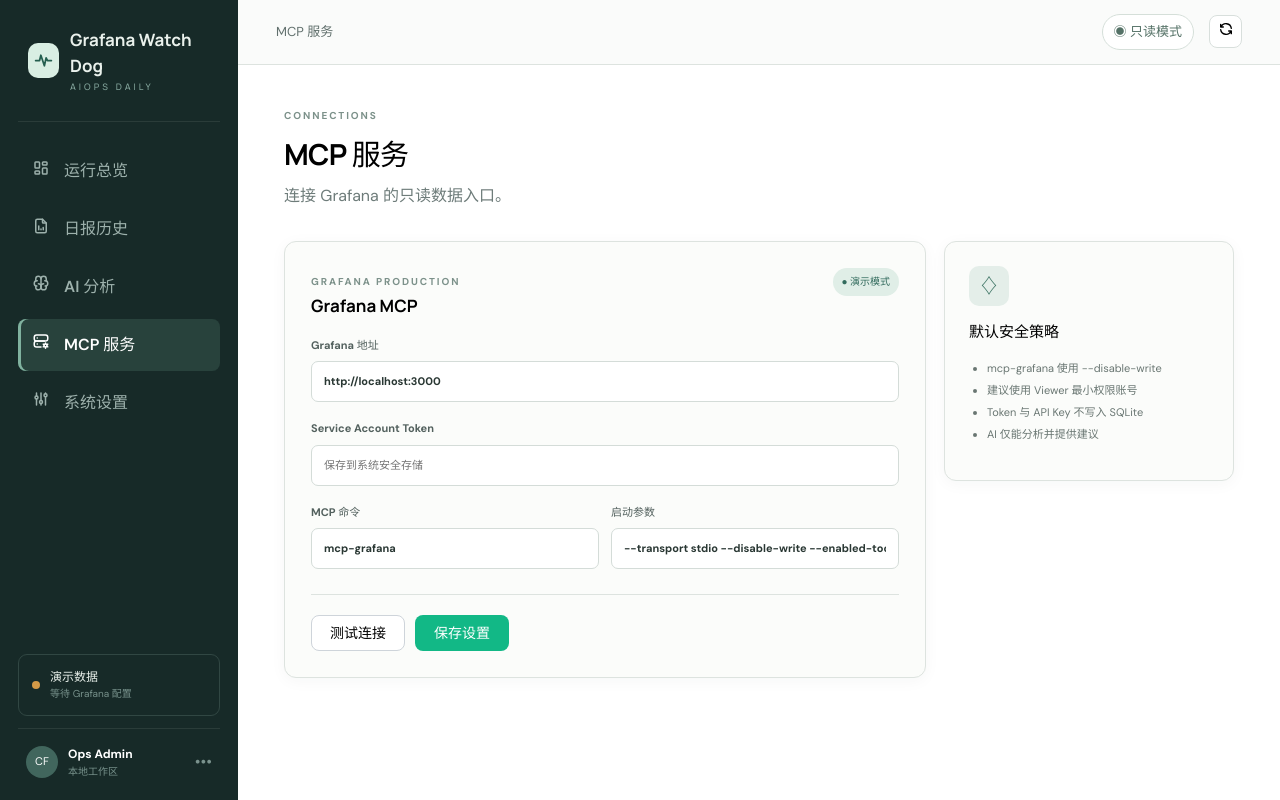
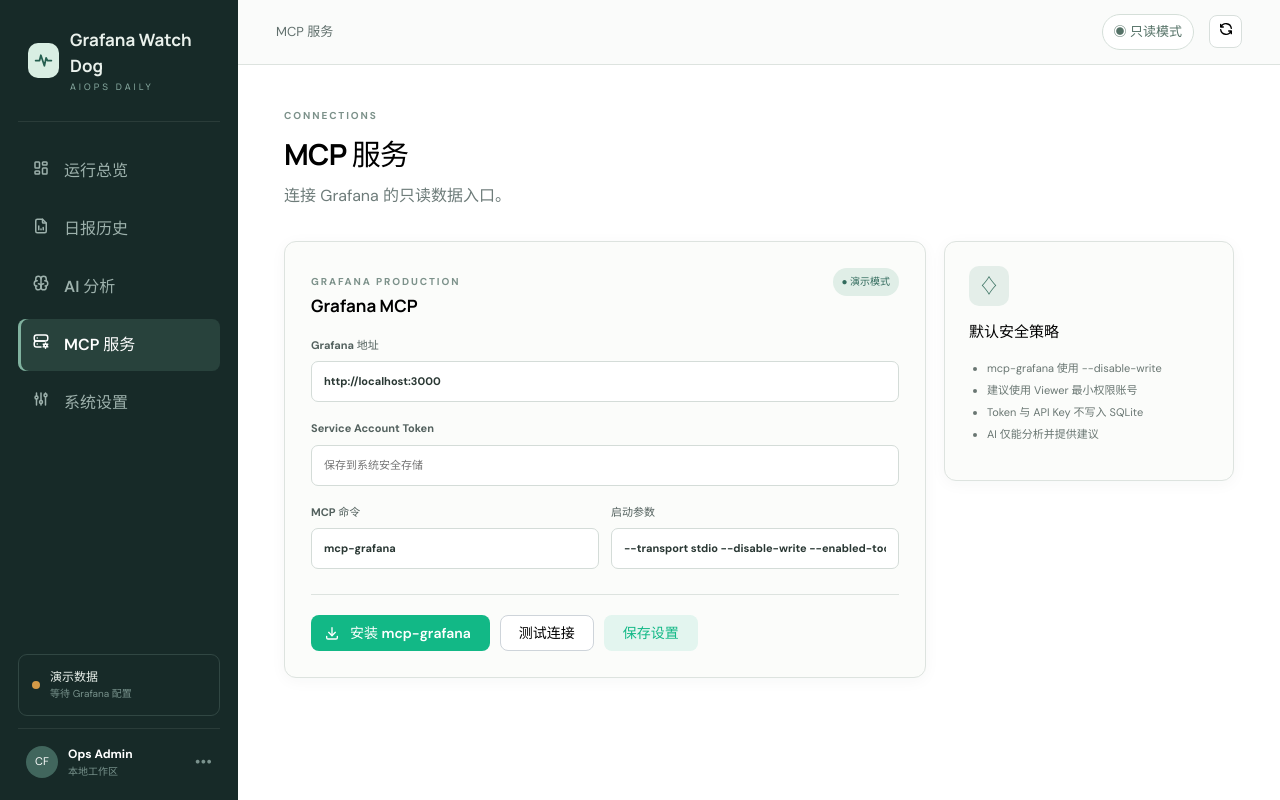
Before and after one commit to fengjutian/grafana_watch_dog, a React (Vite) app: page / in a window 1280 px wide. Both pictures are taken after a click on the button "MCP 服务". Built offline with nearby package versions, Linux system fonts and the light colour scheme.

Commit message:
feat: add MCP Grafana installation functionality and update related types

```diff
--- a/src/domain/report/types.ts
+++ b/src/domain/report/types.ts
@@ -17,3 +17,4 @@
 }
 
 export interface McpTool { name: string; description: string }
+export interface McpInstallResult { command: string; argsPrefix: string[]; method: "existing" | "uvx" | "go"; message: string }
--- a/src/features/workspace/WatchDogWorkspace.tsx
+++ b/src/features/workspace/WatchDogWorkspace.tsx
@@ -1,7 +1,7 @@
 import { useEffect, useMemo, useState } from "react";
 import { Button, Tooltip } from "@mantine/core";
-import { IconActivityHeartbeat, IconAdjustments, IconBrain, IconFileAnalytics, IconLayoutDashboard, IconRefresh, IconServerCog, IconSparkles } from "@tabler/icons-react";
-import { generateReport, listMcpTools, listReports, loadSettings, saveSettings, testConnection } from "../../infrastructure/tauri/client";
+import { IconActivityHeartbeat, IconAdjustments, IconBrain, IconDownload, IconFileAnalytics, IconLayoutDashboard, IconRefresh, IconServerCog, IconSparkles } from "@tabler/icons-react";
+import { generateReport, installMcpGrafana, listMcpTools, listReports, loadSettings, saveSettings, testConnection } from "../../infrastructure/tauri/client";
 import { defaultSettings } from "../../infrastructure/demo/reportFixtures";
 import type { AppSettings, Issue, McpTool, Report, Status } from "../../domain/report/types";
 
@@ -63,15 +63,29 @@
 function SettingsPage({ initial, section }: { initial: AppSettings; section: "mcp" | "settings" }) {
   const [form, setForm] = useState(initial); const [message, setMessage] = useState(""); const [testing, setTesting] = useState(false);
   const [tools, setTools] = useState<McpTool[]>([]);
+  const [installing, setInstalling] = useState(false);
   useEffect(() => setForm(initial), [initial]);
   const field = (key: keyof AppSettings, value: string | boolean) => setForm({ ...form, [key]: value });
   const test = async () => { setTesting(true); setMessage(""); try { const result = await testConnection(form); setTools(await listMcpTools(form)); setMessage(result); } catch (e) { setTools([]); setMessage(e instanceof Error ? e.message : "连接失败"); } finally { setTesting(false); } };
   const save = async () => { await saveSettings(form); setMessage("设置已保存；敏感凭据不会写入浏览器存储。"); };
+  const install = async () => {
+    setInstalling(true); setMessage("正在下载并准备官方 mcp-grafana…");
+    try {
+      const result = await installMcpGrafana();
+      const cleanArgs = form.mcpArgs.replace(/^mcp-grafana\s+/, "");
+      const next = { ...form, mcpCommand: result.command, mcpArgs: [...result.argsPrefix, cleanArgs].filter(Boolean).join(" ") };
+      setForm(next); await saveSettings(next);
+      if (next.grafanaToken && next.grafanaUrl) {
+        setTools(await listMcpTools(next)); setMessage(`${result.message}，并已连接 Grafana。`);
+      } else { setMessage(`${result.message}。请填写 Grafana Token 后测试连接。`); }
+    } catch (error) { setMessage(error instanceof Error ? error.message : "安装失败"); }
+    finally { setInstalling(false); }
+  };
   const isMcp = section === "mcp";
   return <><div className="page-title"><div><p className="eyebrow">{isMcp ? "CONNECTIONS" : "PREFERENCES"}</p><h1>{isMcp ? "MCP 服务" : "系统设置"}</h1><p>{isMcp ? "连接 Grafana 的只读数据入口。" : "配置模型与日报生成计划。"}</p></div></div><div className="settings-grid"><div className="card form-card"><div className="section-head"><div><span className="section-kicker">{isMcp ? "GRAFANA PRODUCTION" : "AI PROVIDER"}</span><h2>{isMcp ? "Grafana MCP" : "分析模型"}</h2></div><span className="status-pill healthy">● {isMcp ? "演示模式" : "待配置"}</span></div>{isMcp ? <>
     <label>Grafana 地址<input value={form.grafanaUrl} onChange={e => field("grafanaUrl", e.target.value)} /></label><label>Service Account Token<input type="password" value={form.grafanaToken} onChange={e => field("grafanaToken", e.target.value)} placeholder="保存到系统安全存储" /></label><div className="form-pair"><label>MCP 命令<input value={form.mcpCommand} onChange={e => field("mcpCommand", e.target.value)} /></label><label>启动参数<input value={form.mcpArgs} onChange={e => field("mcpArgs", e.target.value)} /></label></div>
   </> : <><div className="form-pair"><label>Provider<select value={form.aiProvider} onChange={e => field("aiProvider", e.target.value)}><option>DeepSeek</option><option>Qwen</option><option>OpenAI</option><option>Custom OpenAI Compatible</option></select></label><label>模型<input value={form.aiModel} onChange={e => field("aiModel", e.target.value)} /></label></div><label>API Base URL<input value={form.aiBaseUrl} onChange={e => field("aiBaseUrl", e.target.value)} /></label><label>API Key<input type="password" value={form.aiKey} onChange={e => field("aiKey", e.target.value)} placeholder="保存到系统安全存储" /></label><div className="schedule"><div><b>自动生成日报</b><small>每天在指定时间运行分析</small></div><input type="time" value={form.scheduleTime} onChange={e => field("scheduleTime", e.target.value)} /><button className={`toggle ${form.scheduleEnabled ? "on" : ""}`} onClick={() => field("scheduleEnabled", !form.scheduleEnabled)}><i /></button></div></>}
-  {isMcp && tools.length > 0 && <div className="tool-list"><b>已发现工具</b>{tools.slice(0, 8).map(tool => <span key={tool.name}><code>{tool.name}</code><small>{tool.description}</small></span>)}</div>}<div className="form-actions">{isMcp && <Button variant="default" onClick={test} loading={testing}>测试连接</Button>}<Button onClick={save}>保存设置</Button><span className="form-message">{message}</span></div></div><aside className="card safety"><span>♢</span><h3>默认安全策略</h3><ul><li>mcp-grafana 使用 --disable-write</li><li>建议使用 Viewer 最小权限账号</li><li>Token 与 API Key 不写入 SQLite</li><li>AI 仅能分析并提供建议</li></ul></aside></div></>;
+  {isMcp && tools.length > 0 && <div className="tool-list"><b>已发现工具</b>{tools.slice(0, 8).map(tool => <span key={tool.name}><code>{tool.name}</code><small>{tool.description}</small></span>)}</div>}<div className="form-actions">{isMcp && <Button leftSection={<IconDownload size={16} />} onClick={install} loading={installing}>安装 mcp-grafana</Button>}{isMcp && <Button variant="default" onClick={test} loading={testing}>测试连接</Button>}<Button variant={isMcp ? "light" : "filled"} onClick={save}>保存设置</Button><span className="form-message">{message}</span></div></div><aside className="card safety"><span>♢</span><h3>默认安全策略</h3><ul><li>mcp-grafana 使用 --disable-write</li><li>建议使用 Viewer 最小权限账号</li><li>Token 与 API Key 不写入 SQLite</li><li>AI 仅能分析并提供建议</li></ul></aside></div></>;
 }
 
 export default function WatchDogWorkspace() {
--- a/src/infrastructure/tauri/client.ts
+++ b/src/infrastructure/tauri/client.ts
@@ -1,6 +1,6 @@
 import { invoke } from "@tauri-apps/api/core";
 import { currentReport, defaultSettings, reportHistory } from "../demo/reportFixtures";
-import type { AppSettings, McpTool, Report } from "../../domain/report/types";
+import type { AppSettings, McpInstallResult, McpTool, Report } from "../../domain/report/types";
 
 const isTauri = () => "__TAURI_INTERNALS__" in window;
 const pause = (ms = 450) => new Promise((resolve) => setTimeout(resolve, ms));
@@ -40,3 +40,8 @@
   if (!isTauri()) throw new Error("MCP tool calls require the Tauri desktop runtime");
   return invoke<T>("call_mcp_tool", { settings, name, arguments: args });
 }
+
+export async function installMcpGrafana(): Promise<McpInstallResult> {
+  if (!isTauri()) throw new Error("一键安装仅在 Tauri 桌面应用中可用");
+  return invoke<McpInstallResult>("install_mcp_grafana");
+}
```
